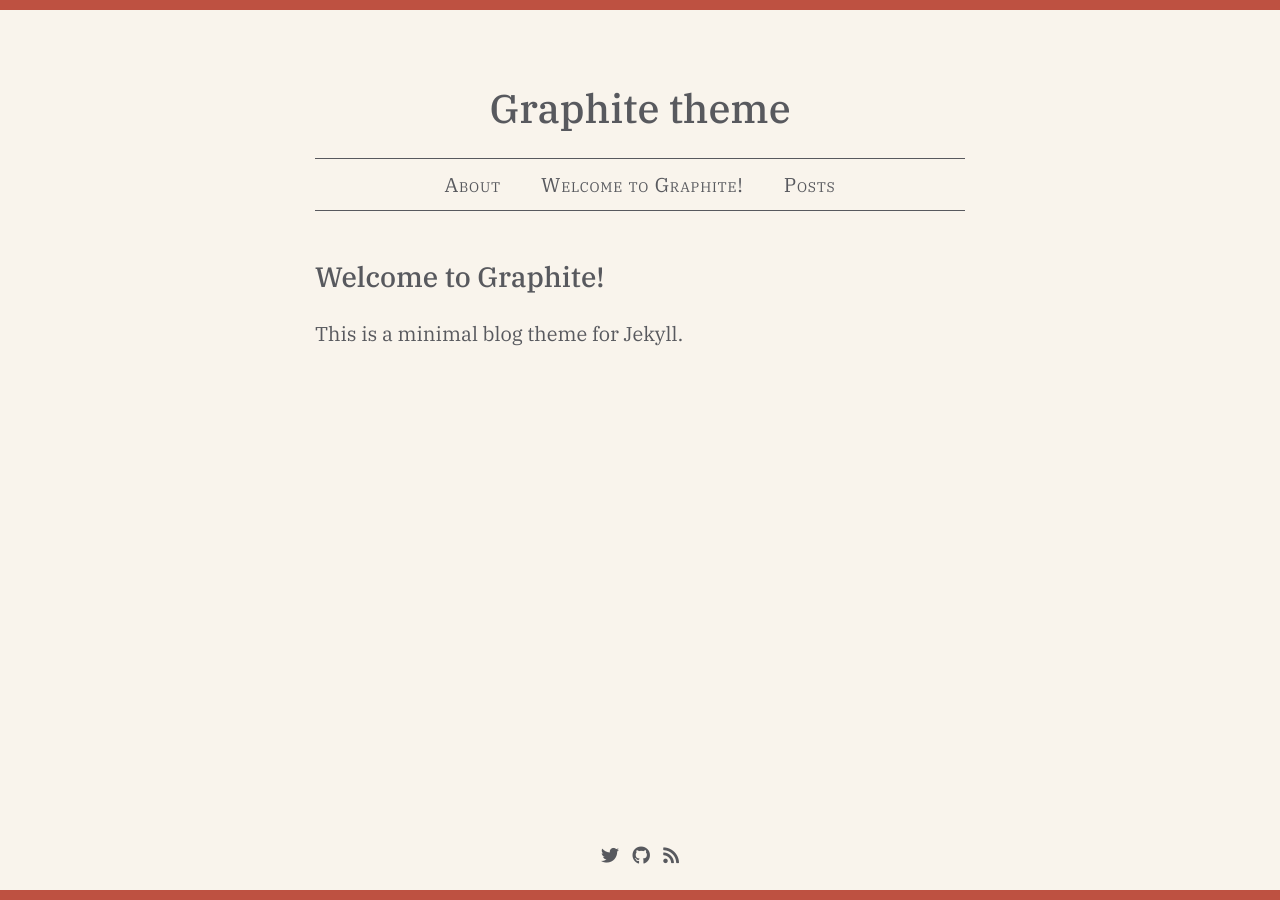
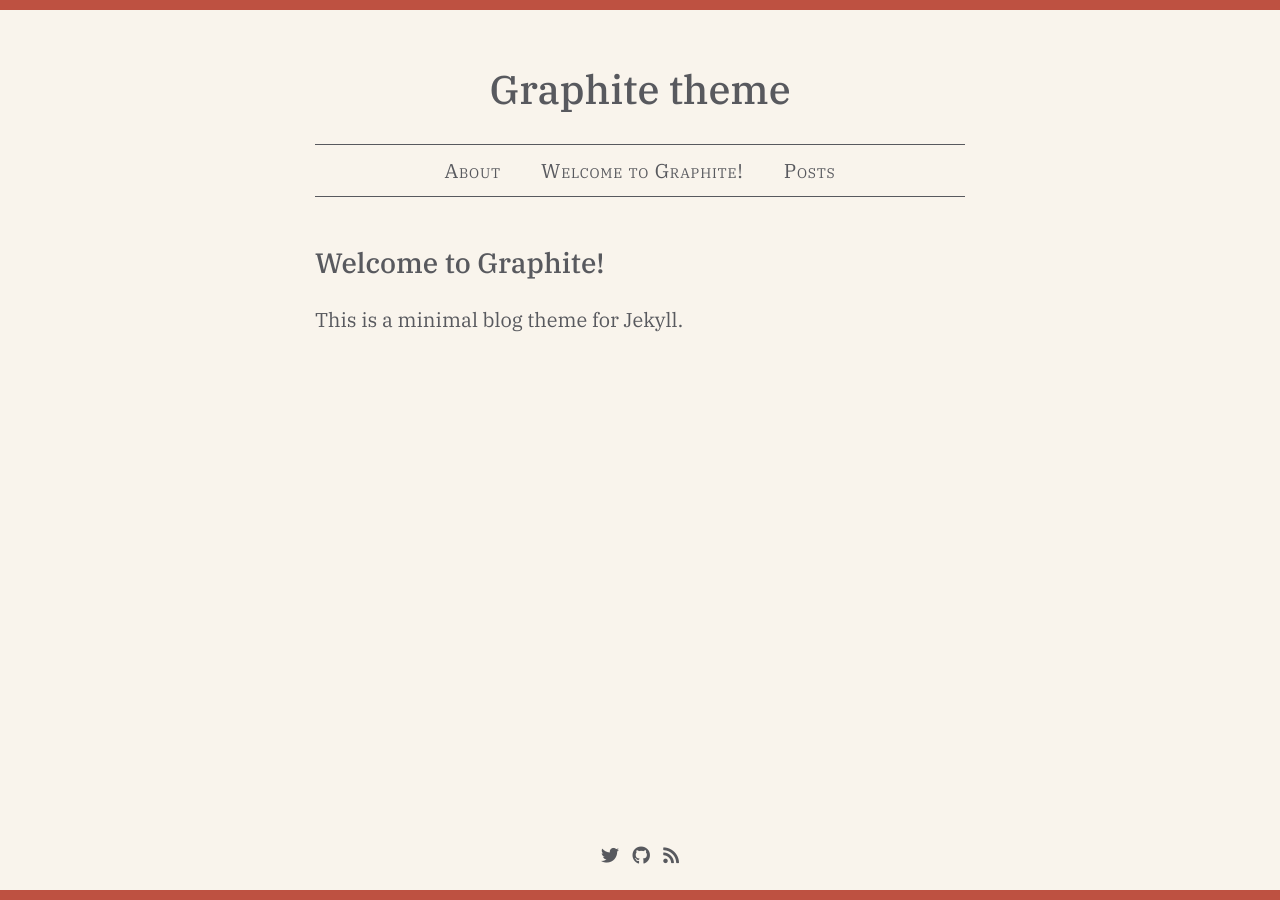
Before and after one commit to vasilisa-the-beautiful/graphite-1, a Jekyll site: the page built from index.md, in a window 1280 px wide. Built offline with Jekyll 4.4.1, drawn with Linux system fonts in a browser that asks for light colours; nearby versions of some CDN libraries; our own code applies the rules of GitHub Pages for plain Markdown files.

Commit message:
Improve site-title spacing

```diff
--- a/_sass/theme/_base.sass
+++ b/_sass/theme/_base.sass
@@ -90,8 +90,7 @@ blockquote
 
 .site-title
   display: block
-  margin: 0.67em 0
-  padding-top: 24px
+  margin: 24px 0
   & a
     font-size: 2rem
     font-variant: none
```
